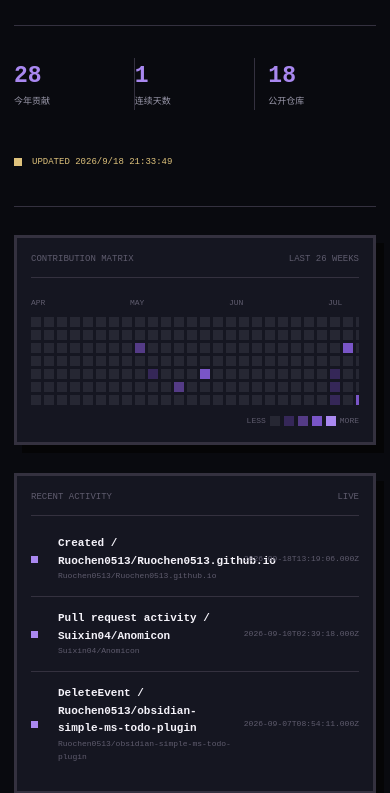
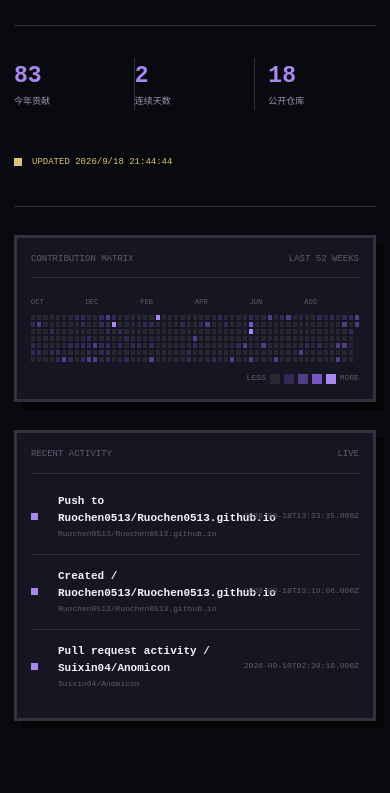
Before and after one commit to Ruochen0513/Ruochen0513.github.io, a plain HTML site: page index.html in a window 390 px wide. Shown: the part 4149-4942 px from the top of the page. Drawn offline with Linux system fonts and the light colour scheme.

Commit message:
Fix full GitHub contribution graph

```diff
--- a/css/styles.css
+++ b/css/styles.css
@@ -325,9 +325,9 @@ img { display: block; max-width: 100%; }
 .integration-note > span:first-child { width: 8px; height: 8px; flex: 0 0 auto; background: var(--yellow); }
 .contribution-panel, .commit-panel { min-width: 0; padding: 20px; }
 .contribution-panel .panel-title, .commit-panel .panel-title { padding-top: 0; border-bottom: 1px solid var(--line); }
-.contribution-wrap { overflow-x: auto; padding: 19px 0 10px; scrollbar-width: thin; }
-.contribution-months { display: grid; min-width: 594px; margin: 0 0 7px 0; grid-template-columns: repeat(6,1fr); color: var(--dim); font-size: 8px; }
-.contribution-grid { display: grid; width: 594px; grid-auto-flow: column; grid-template-rows: repeat(7, 10px); grid-auto-columns: 10px; gap: 3px; }
+.contribution-wrap { --contribution-width: 673px; overflow-x: auto; padding: 19px 0 10px; scrollbar-width: thin; }
+.contribution-months { display: grid; width: var(--contribution-width); margin: 0 0 7px; grid-template-columns: repeat(12,1fr); color: var(--dim); font-size: 8px; }
+.contribution-grid { display: grid; width: var(--contribution-width); grid-auto-flow: column; grid-template-rows: repeat(7, 10px); grid-auto-columns: 10px; gap: 3px; }
 .contribution-grid i, .contribution-legend i { display: block; background: #262733; }
 .contribution-grid i[data-level="1"],.contribution-legend i[data-level="1"] { background: #352758; }
 .contribution-grid i[data-level="2"],.contribution-legend i[data-level="2"] { background: #543b86; }
@@ -429,6 +429,16 @@ img { display: block; max-width: 100%; }
   .crosshair-info { padding-top: 28px; }
   .crosshair-info h3 { font-size: 20px; }
   .contribution-panel, .commit-panel { padding: 14px; }
+  .contribution-wrap { overflow-x: hidden; }
+  .contribution-months, .contribution-grid { width: 100%; }
+  .contribution-months { font-size: 7px; }
+  .contribution-months span:nth-child(even) { visibility: hidden; }
+  .contribution-grid {
+    grid-template-columns: repeat(var(--week-count), minmax(0, 1fr));
+    grid-template-rows: repeat(7, 5px);
+    grid-auto-columns: auto;
+    gap: 2px;
+  }
   .github-metrics strong { font-size: 23px; }
   .feed-toolbar { align-items: flex-start; flex-direction: column; }
   .feed-item { min-height: 135px; grid-template-columns: 42px minmax(0,1fr); gap: 15px; }
--- a/data/site-data.js
+++ b/data/site-data.js
@@ -1,16 +1,42 @@
-// Generated by automation/update-site-data.mjs at 2026-09-18T13:33:48.715Z.
+// Generated by automation/update-site-data.mjs at 2026-09-18T13:44:39.953Z.
 window.PLAYER_HOME_LIVE_DATA = {
-  "generatedAt": "2026-09-18T13:33:48.715Z",
+  "generatedAt": "2026-09-18T13:44:39.953Z",
   "sourceStatus": {
     "github": {
       "status": "ok",
-      "updatedAt": "2026-09-18T13:33:49.298Z",
+      "updatedAt": "2026-09-18T13:44:42.988Z",
       "message": "REST profile, events, and GraphQL contributions updated"
+    },
+    "bilibili": {
+      "status": "skipped",
+      "updatedAt": null,
+      "message": "not configured"
+    },
+    "weibo": {
+      "status": "skipped",
+      "updatedAt": null,
+      "message": "not configured"
+    },
+    "netease": {
+      "status": "skipped",
+      "updatedAt": null,
+      "message": "not configured"
+    },
+    "instagram": {
+      "status": "skipped",
+      "updatedAt": null,
+      "message": "not configured"
     }
   },
   "github": {
     "username": "Ruochen0513",
     "months": [
+      "OCT",
+      "NOV",
+      "DEC",
+      "JAN",
+      "FEB",
+      "MAR",
       "APR",
       "MAY",
       "JUN",
@@ -20,11 +46,11 @@ window.PLAYER_HOME_LIVE_DATA = {
     ],
     "metrics": {
       "contributions": {
-        "value": "28",
+        "value": "83",
         "label": "今年贡献"
       },
       "streak": {
-        "value": "1",
+        "value": "2",
         "label": "连续天数"
       },
       "repositories": {
@@ -34,6 +60,11 @@ window.PLAYER_HOME_LIVE_DATA = {
     },
     "commits": [
       {
+        "title": "Push to Ruochen0513/Ruochen0513.github.io",
+        "source": "Ruochen0513/Ruochen0513.github.io",
+        "time": "2026-09-18T13:33:35.000Z"
+      },
+      {
         "title": "Created / Ruochen0513/Ruochen0513.github.io",
         "source": "Ruochen0513/Ruochen0513.github.io",
         "time": "2026-09-18T13:19:06.000Z"
@@ -42,78 +73,18 @@ window.PLAYER_HOME_LIVE_DATA = {
         "title": "Pull request activity / Suixin04/Anomicon",
         "source": "Suixin04/Anomicon",
         "time": "2026-09-10T02:39:18.000Z"
-      },
-      {
-        "title": "DeleteEvent / Ruochen0513/obsidian-simple-ms-todo-plugin",
-        "source": "Ruochen0513/obsidian-simple-ms-todo-plugin",
-        "time": "2026-09-07T08:54:11.000Z"
       }
     ],
     "contributionGrid": [
       0,
+      1,
       0,
       0,
-      0,
-      0,
-      0,
-      0,
-      0,
-      0,
-      0,
-      0,
-      0,
-      0,
-      0,
-      0,
-      0,
-      0,
-      0,
-      0,
-      0,
-      0,
-      0,
-      0,
-      0,
-      0,
-      0,
-      0,
-      0,
-      0,
-      0,
-      0,
-      0,
-      0,
-      0,
-      0,
-      0,
-      0,
-      0,
-      0,
-      0,
-      0,
-      0,
-      0,
-      0,
-      0,
-      0,
-      0,
-      0,
-      0,
-      0,
-      0,
-      0,
-      0,
-      0,
-      0,
-      0,
+      1,
+      1,
       0,
       0,
       2,
-      0,
-      0,
-      0,
-      0,
-      0,
       0,
       0,
       0,
@@ -128,6 +99,20 @@ window.PLAYER_HOME_LIVE_DATA = {
       0,
       0,
       0,
+      1,
+      0,
+      0,
+      1,
+      0,
+      0,
+      0,
+      0,
+      0,
+      0,
+      1,
+      1,
+      0,
+      0,
       0,
       0,
       0,
@@ -137,6 +122,53 @@ window.PLAYER_HOME_LIVE_DATA = {
       0,
       0,
       0,
+      1,
+      0,
+      1,
+      1,
+      0,
+      0,
+      0,
+      1,
+      0,
+      0,
+      1,
+      1,
+      0,
+      0,
+      1,
+      0,
+      1,
+      0,
+      0,
+      0,
+      1,
+      1,
+      1,
+      2,
+      0,
+      0,
+      0,
+      0,
+      2,
+      0,
+      2,
+      1,
+      1,
+      0,
+      0,
+      1,
+      1,
+      0,
+      2,
+      1,
+      1,
+      0,
+      1,
+      1,
+      1,
+      1,
+      9,
       0,
       0,
       0,
@@ -144,49 +176,47 @@ window.PLAYER_HOME_LIVE_DATA = {
       0,
       0,
       0,
+      1,
       0,
-      3,
+      1,
+      0,
+      0,
+      0,
+      0,
+      0,
+      1,
+      0,
+      0,
+      1,
+      0,
+      0,
+      0,
+      0,
+      1,
       0,
       0,
       0,
       0,
       0,
       0,
+      1,
+      0,
+      0,
+      0,
+      1,
       0,
       0,
       0,
       0,
       0,
       0,
+      1,
       0,
       0,
+      1,
       0,
-      0,
-      0,
-      0,
-      0,
-      0,
-      0,
-      0,
-      0,
-      0,
-      0,
-      0,
-      0,
-      0,
-      0,
-      0,
-      0,
-      0,
-      0,
-      0,
-      0,
-      0,
-      0,
-      0,
-      0,
-      0,
-      0,
+      2,
+      9,
       0,
       0,
       0,
@@ -216,11 +246,6 @@ window.PLAYER_HOME_LIVE_DATA = {
       0,
       0,
       1,
-      1,
-      1,
-      0,
-      0,
-      3,
       0,
       0,
       0,
@@ -231,8 +256,193 @@ window.PLAYER_HOME_LIVE_DATA = {
       0,
       0,
       0,
+      1,
+      1,
+      0,
+      0,
+      0,
+      2,
+      1,
+      0,
+      0,
+      0,
+      1,
+      0,
+      0,
+      0,
+      0,
+      0,
+      0,
+      2,
+      0,
+      0,
+      0,
+      0,
+      0,
+      0,
+      0,
+      0,
+      0,
+      0,
+      0,
+      1,
+      1,
+      0,
+      0,
+      0,
+      0,
+      0,
+      0,
+      0,
+      1,
+      0,
+      0,
+      0,
+      0,
+      0,
+      0,
+      0,
+      0,
+      0,
+      0,
+      0,
+      2,
+      0,
+      0,
+      0,
+      0,
+      1,
+      0,
+      0,
+      0,
+      0,
+      0,
+      0,
+      2,
+      0,
+      0,
+      1,
+      4,
+      7,
+      0,
+      0,
+      0,
+      2,
+      0,
+      0,
+      0,
+      0,
+      0,
+      0,
+      0,
+      0,
+      0,
+      0,
+      0,
+      2,
+      0,
+      0,
+      2,
+      0,
+      0,
+      0,
+      0,
+      0,
+      0,
+      0,
+      0,
+      0,
+      0,
+      0,
+      0,
+      3,
+      1,
+      0,
+      0,
+      0,
+      0,
+      0,
+      0,
+      2,
+      0,
+      0,
+      0,
+      0,
+      0,
+      0,
+      0,
+      0,
+      0,
+      0,
+      0,
+      0,
+      0,
+      0,
+      0,
+      0,
+      0,
+      0,
+      2,
+      0,
+      0,
+      0,
+      0,
+      0,
+      1,
+      0,
+      0,
+      0,
+      0,
+      0,
+      0,
+      0,
+      0,
+      0,
+      1,
+      0,
+      0,
+      0,
+      1,
+      0,
+      0,
+      0,
+      0,
+      0,
+      0,
+      0,
+      0,
+      0,
+      1,
+      0,
+      0,
+      0,
+      0,
+      0,
+      0,
+      0,
+      0,
+      0,
+      0,
+      2,
+      0,
+      2,
+      1,
+      3,
+      0,
+      0,
+      3,
+      0,
+      0,
+      1,
+      0,
+      1,
+      0,
+      0,
+      0,
+      0,
+      2,
       3
     ],
-    "integrationNote": "UPDATED 2026/9/18 21:33:49"
+    "integrationNote": "UPDATED 2026/9/18 21:44:44"
   }
 };
--- a/index.html
+++ b/index.html
@@ -280,7 +280,7 @@
 
           <div class="contribution-panel pixel-panel reveal">
             <div class="panel-title">
-              <span>CONTRIBUTION MATRIX</span><span>LAST 26 WEEKS</span>
+              <span>CONTRIBUTION MATRIX</span><span>LAST 52 WEEKS</span>
             </div>
             <div class="contribution-wrap">
               <div class="contribution-months" aria-hidden="true" data-github-months></div>
--- a/js/config.js
+++ b/js/config.js
@@ -73,7 +73,7 @@ window.PLAYER_HOME_CONFIG = {
       streak: { value: "--", label: "连续天数" },
       repositories: { value: "--", label: "公开仓库" },
     },
-    months: ["APR", "MAY", "JUN", "JUL", "AUG", "SEP"],
+    months: ["OCT", "NOV", "DEC", "JAN", "FEB", "MAR", "APR", "MAY", "JUN", "JUL", "AUG", "SEP"],
     commits: [
       { title: "等待接入真实提交记录", source: "GitHub Events API", time: "--" },
       { title: "仓库与提交信息将在这里显示", source: "repository / commit", time: "--" },
--- a/js/main.js
+++ b/js/main.js
@@ -140,11 +140,16 @@ const contributionGrid = document.querySelector("[data-contribution-grid]");
 if (contributionGrid) {
   const activityPattern = [0, 0, 1, 0, 2, 0, 1, 3, 0, 0, 2, 1, 0, 4, 0, 1, 2];
   const liveGrid = config.github.contributionGrid || [];
-  for (let index = 0; index < 182; index += 1) {
+  const cellCount = liveGrid.length || 364;
+  const weekCount = Math.ceil(cellCount / 7);
+  contributionGrid.parentElement?.style.setProperty("--week-count", String(weekCount));
+  contributionGrid.parentElement?.style.setProperty("--contribution-width", `${weekCount * 13 - 3}px`);
+  for (let index = 0; index < cellCount; index += 1) {
     const cell = document.createElement("i");
-    const level = liveGrid[index] ?? activityPattern[(index * 7 + Math.floor(index / 11)) % activityPattern.length];
+    const count = liveGrid[index] ?? activityPattern[(index * 7 + Math.floor(index / 11)) % activityPattern.length];
+    const level = count === 0 ? 0 : count === 1 ? 1 : count <= 3 ? 2 : count <= 6 ? 3 : 4;
     cell.dataset.level = String(level);
-    cell.title = liveGrid.length ? `贡献数 ${level}` : `演示贡献等级 ${level}`;
+    cell.title = liveGrid.length ? `贡献数 ${count}` : `演示贡献等级 ${level}`;
     contributionGrid.appendChild(cell);
   }
 }
```
Also changed, not shown: automation/update-site-data.mjs (+15 -7 lines).
